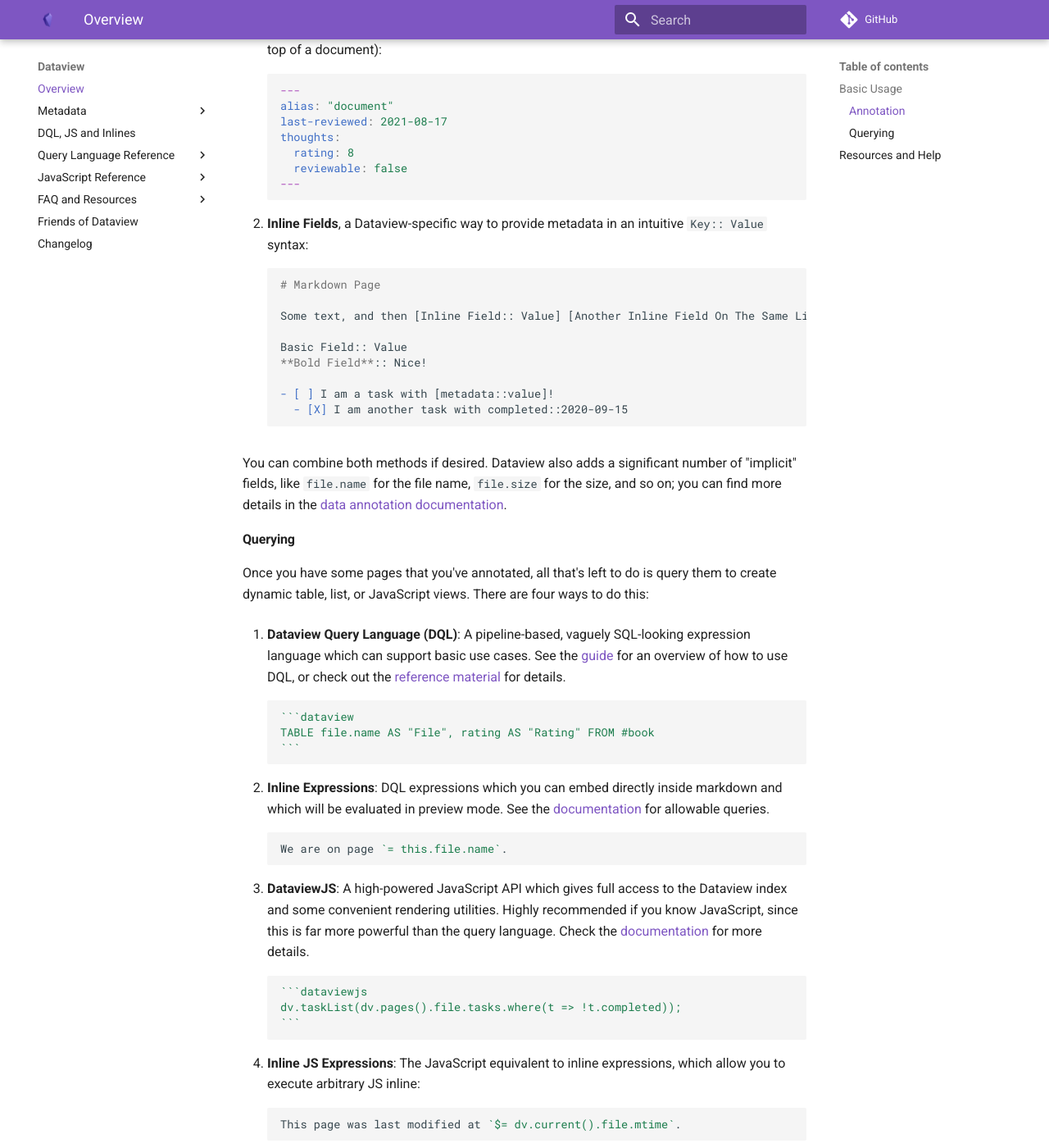
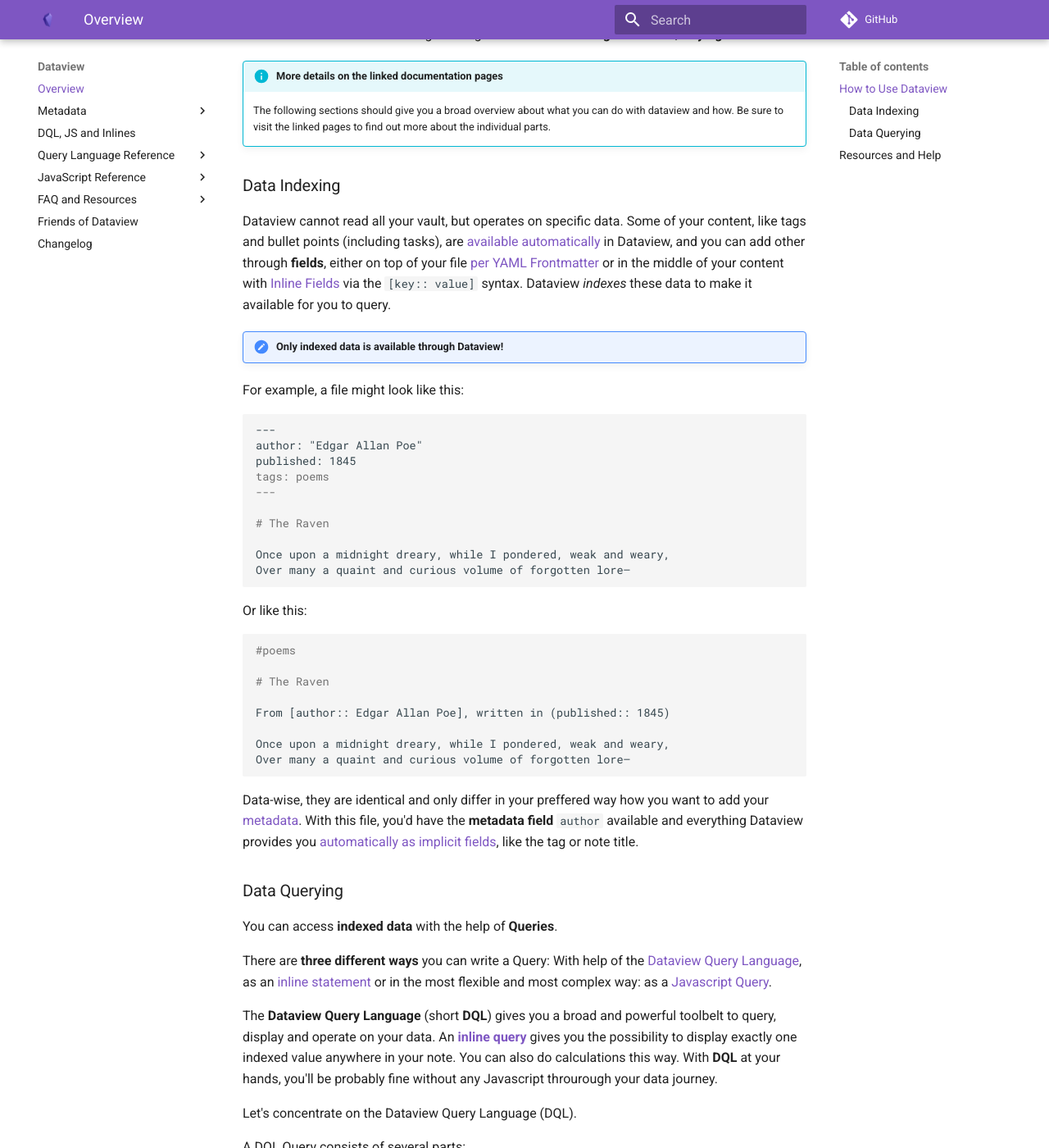
Before and after one commit to blacksmithgu/obsidian-dataview, an MkDocs documentation site: the page built from docs/docs/index.md, in a window 1280 px wide and 1400 px high, scrolled down 846 px. Shown: the whole window at 82% size. Built offline with MkDocs 1.6.1 and Material for MkDocs 9.7.7, drawn with Linux system fonts in a browser that asks for light colours; comment, search, counter and statistics services are not loaded; some of the changed text lies outside the part shown.

Commit message:
docs(Overview): update Overview, esp. How to Use section

````diff
--- a/docs/docs/index.md
+++ b/docs/docs/index.md
@@ -1,96 +1,142 @@
 # Overview
 
-Dataview is a live index and query engine over your knowledge base. You can associate *data* (like tags, dates,
-snippets, numbers, and so on) with your markdown pages, and then *query* (like filter, sort, transform) this data. This
-is a simple but powerful idea:
+Dataview is a live index and query engine over your personal knowledge base. You can **add metadata** to your notes and **query** them to list, filter, sort or group them - dataview keeps your queries always up to date and makes data aggregation a breeze.
+You could
 
-- Track sleep schedules and habits by recording them in daily notes, and automatically create weekly tables of your
-  sleep schedule.
+- Track your sleep by recording it in daily notes, and automatically create weekly tables of your sleep schedule.
 - Automatically collect links to books in your notes, and render them all sorted by rating.
-- Automatically collect pages annotated with a given date, showing them in your daily note or elsewhere.
+- Automatically collect pages associated with today's date and show them in your daily note.
 - Find pages with no tags for follow-up, or show pretty views of specifically-tagged pages.
-- Create dynamic views which show upcoming birthdays or events, annotated with notes.
+- Create dynamic views which show upcoming birthdays or events recorded in your notes
 
-Dataview is highly generic and high performance, scaling up to hundreds of thousands of annotated notes without
-issue. If the built in [query language](query/queries/) is insufficient for your purpose, you can run arbitrary
-JavaScript against the [dataview API](api/intro/).
+and many, many things more.
 
-## Basic Usage
+Dataview is highly generic and high performance, scaling up to hundreds of thousands of annotated notes without issue.
+**Dataview gives you a fast way to search, display and operate on indexed data**.
 
-Dataview has two major components: *annotation* and *querying*. Each operates largely independently and are described below.
+If the built in [query language](query/queries/) is insufficient for your purpose, you can run arbitrary
+JavaScript against the [dataview API](api/intro/) and build whatever utility you might need yourself, right in your notes.
 
-#### Annotation
+!!! info "Dataview is about displaying, not editing"
+    Dataview is meant for displaying and calculating data. It is no utility to edit data in your source files and will keep your notes always untouched (... except you're checking a [Task](queries/query-types.md#task-queries) through Dataview.)
 
-The dataview **index** is responsible for constantly parsing markdown files and other metadata in your vault, creating
-an in-memory index which allows for fast queries over your data. Annotation is done at the *markdown page*, *section*,
-and *task* level, where you can either use:
+## How to Use Dataview
 
-1. **Frontmatter**, a common Markdown extension which allows for adding arbitrary YAML at the top of a document):
-    ```yaml
-    ---
-    alias: "document"
-    last-reviewed: 2021-08-17
-    thoughts:
-      rating: 8
-      reviewable: false
-    ---
-    ```
-2. **Inline Fields**, a Dataview-specific way to provide metadata in an intuitive `Key:: Value` syntax:
-    ```markdown
-    # Markdown Page
+Dataview consists out of two big building blocks: **Data Indexing** and **Data Querying**.
 
-    Some text, and then [Inline Field:: Value] [Another Inline Field On The Same Line:: With A New Value!]
+!!! info "More details on the linked documentation pages"
+    The following sections should give you a broad overview about what you can do with dataview and how. Be sure to visit the linked pages to find out more about the individual parts.
 
-    Basic Field:: Value
-    **Bold Field**:: Nice!
+### Data Indexing
 
-    - [ ] I am a task with [metadata::value]!
-      - [X] I am another task with completed::2020-09-15
-    ```
+Dataview cannot read all your vault, but operates on specific data. Some of your content, like tags and bullet points (including tasks), are [available automatically](annotation/add-metadata.md#implicit-fields) in Dataview, and you can add other through **fields**, either on top of your file [per YAML Frontmatter](annotation/add-metadata.md#frontmatter) or in the middle of your content with [Inline Fields](annotation/add-metadata.md#inline-fields) via the `[key:: value]` syntax. Dataview _indexes_ these data to make it available for you to query.
 
-You can combine both methods if desired. Dataview also adds a significant number
-of "implicit" fields, like `file.name` for the file name, `file.size` for the
-size, and so on; you can find more details in the [data annotation documentation](data-annotation).
+!!! hint "Only indexed data is available through Dataview!"
 
-#### Querying
+For example, a file might look like this:
 
-Once you have some pages that you've annotated, all that's left to do is query them to create dynamic table, list, or
-JavaScript views. There are four ways to do this:
+```markdown
+---
+author: "Edgar Allan Poe"
+published: 1845
+tags: poems
+---
 
-1. **Dataview Query Language (DQL)**: A pipeline-based, vaguely SQL-looking expression language which can support basic
-   use cases. See the [guide](writing-dql) for an overview of how to use DQL, or check out the [reference material](query/queries/) for details.
+# The Raven
 
-    ~~~markdown
-    ```dataview
-    TABLE file.name AS "File", rating AS "Rating" FROM #book
-    ```
-    ~~~
+Once upon a midnight dreary, while I pondered, weak and weary,
+Over many a quaint and curious volume of forgotten lore—
+```
 
-2. **Inline Expressions**: DQL expressions which you can embed directly inside markdown and which will be evaluated in
-   preview mode. See the [documentation](query/expressions/) for
-   allowable queries.
+Or like this:
 
-    ```markdown
-    We are on page `= this.file.name`.
-    ```
+```markdown
+#poems
 
-3. **DataviewJS**: A high-powered JavaScript API which gives full access to the Dataview index and some convenient
-   rendering utilities. Highly recommended if you know JavaScript, since this is far more powerful than the query
-   language. Check the [documentation](api/intro/) for more details.
+# The Raven
 
-    ~~~markdown
-    ```dataviewjs
-    dv.taskList(dv.pages().file.tasks.where(t => !t.completed));
-    ```
-    ~~~
+From [author:: Edgar Allan Poe], written in (published:: 1845)
 
-4. **Inline JS Expressions**: The JavaScript equivalent to inline expressions, which allow you to execute arbitrary JS
-   inline:
+Once upon a midnight dreary, while I pondered, weak and weary,
+Over many a quaint and curious volume of forgotten lore—
+```
 
-    ~~~markdown
-    This page was last modified at `$= dv.current().file.mtime`.
-    ~~~
+Data-wise, they are identical and only differ in your preffered way how you want to add your [metadata](annotation/add-metadata.md). With this file, you'd have the **metadata field** `author` available and everything Dataview provides you [automatically as implicit fields](annotation/metadata-pages.md), like the tag or note title.
+
+### Data Querying
+
+You can access **indexed data** with the help of **Queries**.
+
+There are **three different ways** you can write a Query: With help of the [Dataview Query Language](queries/dql-js-inline/#dataview-query-language-dql), as an [inline statement](queries/dql-js-inline#inline-dql) or in the most flexible and most complex way: as a [Javascript Query](queries/dql-js-inline#dataview-js).
+
+The **Dataview Query Language** (short **DQL**) gives you a broad and powerful toolbelt to query, display and operate on your data. An [**inline query**](queries/dql-js-inline#inline-dql) gives you the possibility to display exactly one indexed value anywhere in your note. You can also do calculations this way. With **DQL** at your hands, you'll be probably fine without any Javascript throurough your data journey.
+
+Let's concentrate on the Dataview Query Language (DQL).
+
+A DQL Query consists of several parts:
+
+- Exactly one [**Query Type**](queries/query-types.md) that determines how your Query Output looks like
+- None or one [**FROM statement**](queries/data-commands#from) to pick a specific tag or folder (or another [source](reference/sources.md)) to look at
+- None to multiple [**other Data Commands**](queries/data-commands.md) that help you filter, group and sort your wanted output
+
+For example, a Query can look like this:
+
+~~~markdown
+```dataview
+LIST
+```
+~~~
+
+which list all files in your vault.
+
+!!! info "Everything but the Query Type is optional"
+    The only thing you need for a valid DQL Query is the Query Type (and on [CALENDAR](queries/query-types#calendar-queries)s, a date field.)
+
+ A more restricted Query might look like this:
+
+~~~markdown
+```dataview
+LIST
+FROM #poems
+WHERE author = "Edgar Allan Poe"
+```
+~~~
+
+which lists all files in your vault that have the tag `#poems` and a [field](annotation/add-metadata.md) named `author` with the value `Edgar Allan Poe`. This query would find our example page from above.
+
+`LIST` is only one out of four [Query Types](queries/query-types.md) you can use. For example, with a `TABLE`, we could add some more information to our output:
+
+
+~~~markdown
+```dataview
+TABLE author, published, file.inlinks AS "Mentions"
+FROM #poems
+```
+~~~
+
+This'll give you back a result like:
+
+| File (1) |	author |	published	| Mentions |
+| -------- | ------- | ---------- | -------- |
+| The Raven |	Edgar Allan Poe |	1845 | - [[Favorite Poems]] |
+
+That's not where the capabilities of dataview end, though. You can also **perform operations** on your values. Mind that these operations are only made inside your query - your **data in your files stays untouched**.
+
+~~~markdown
+```dataview
+TABLE author, date(now).year - published AS "Age in Yrs", length(file.inlinks) AS "Counts of Mentions"
+FROM #poems
+```
+~~~
+
+gives you back
+
+| File (1) |	author |	Age in Yrs	| Count of Mentions |
+| -------- | ------- | ---------- | -------- |
+| The Raven |	Edgar Allan Poe |	177 | 1 |
+
+As you can see, dataview doesn't only allow you to aggregate your data swiftly and always up to date, it also can help you with operations to give you new insights on your dataset. Browse through the documentation to find out more on how to interact with your data - have fun exploring your vault!
 
 ## Resources and Help
 
-See [getting started](./resources/resources-and-support.md) for a list of resources and how to find support.
+This documentation is not the only place that can help you out on your data journey. Take a look at [Resources and Support](./resources/resources-and-support.md) for a list of helpful pages and places.
````
